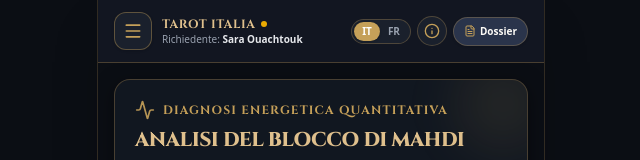
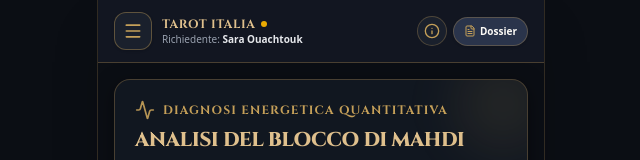
Before and after one commit to Facilissimoweb/intervento-esoterico, a React (Vite) app: page / in a window 1280 px wide. Shown: the top 160 px of the page, without its empty margins (319-959 px from the left). Built offline with nearby package versions, Linux system fonts and the light colour scheme; a web font is replaced by a local one.

Commit message:
feat(header): remove language selection component
Decommissioning multi-language support to streamline the interface for Protocollo INV-178479.

```diff
--- a/src/components/Header.tsx
+++ b/src/components/Header.tsx
@@ -96,28 +96,6 @@ export const Header: React.FC<HeaderProps> = ({ currentTab, setActiveTab, onOpen
 
           {/* Right Actions */}
           <div className="flex items-center space-x-1.5">
-            {/* Language Pill */}
-            <div className="flex bg-[#1A202C] p-0.5 rounded-full border border-[#C5A059]/30 text-[10px]">
-              <button
-                onClick={() => setLang('it')}
-                className={`px-2 py-0.5 rounded-full font-bold transition ${
-                  lang === 'it' ? 'bg-[#C5A059] text-white shadow' : 'text-gray-400 hover:text-white'
-                }`}
-                title="Italiano"
-              >
-                IT
-              </button>
-              <button
-                onClick={() => setLang('fr')}
-                className={`px-2 py-0.5 rounded-full font-bold transition ${
-                  lang === 'fr' ? 'bg-[#C5A059] text-white shadow' : 'text-gray-400 hover:text-white'
-                }`}
-                title="Français"
-              >
-                FR
-              </button>
-            </div>
-
             {/* Info Trigger */}
             <button
               onClick={() => setShowInfoModal(true)}
```
